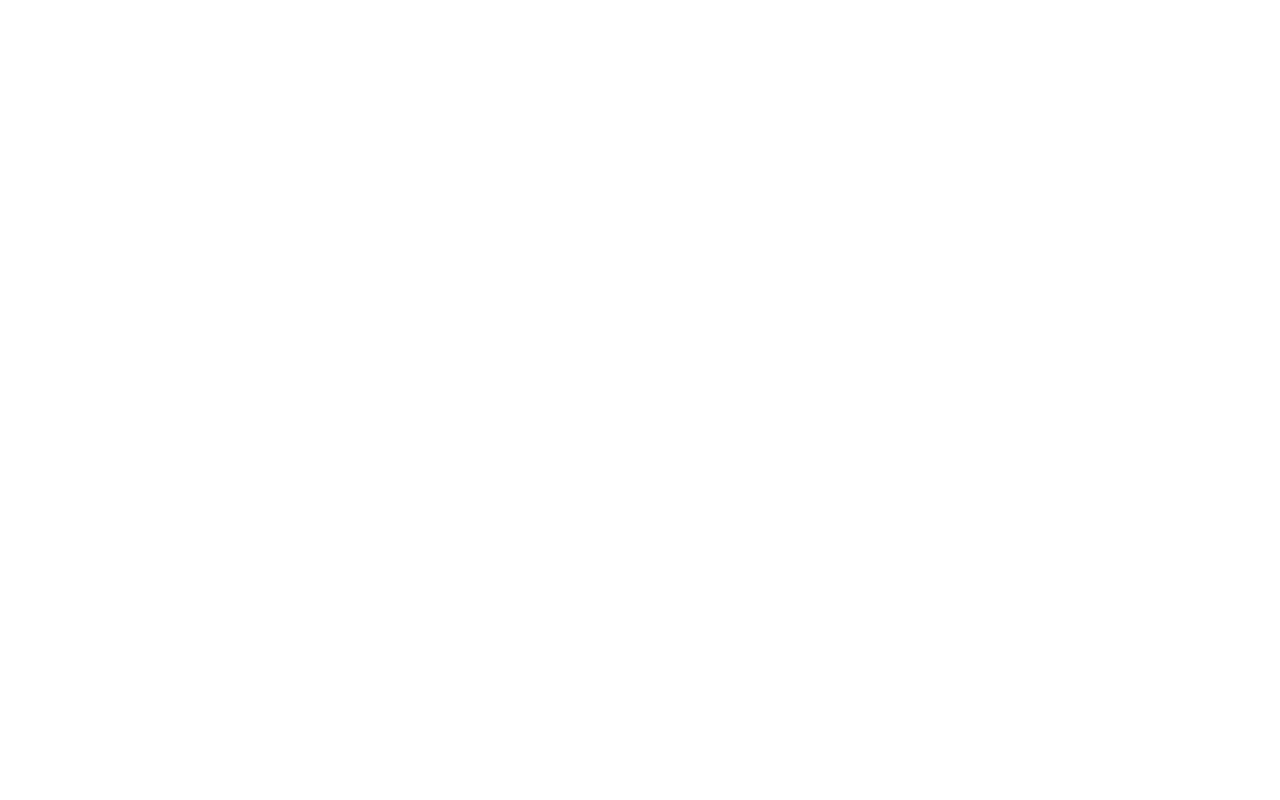
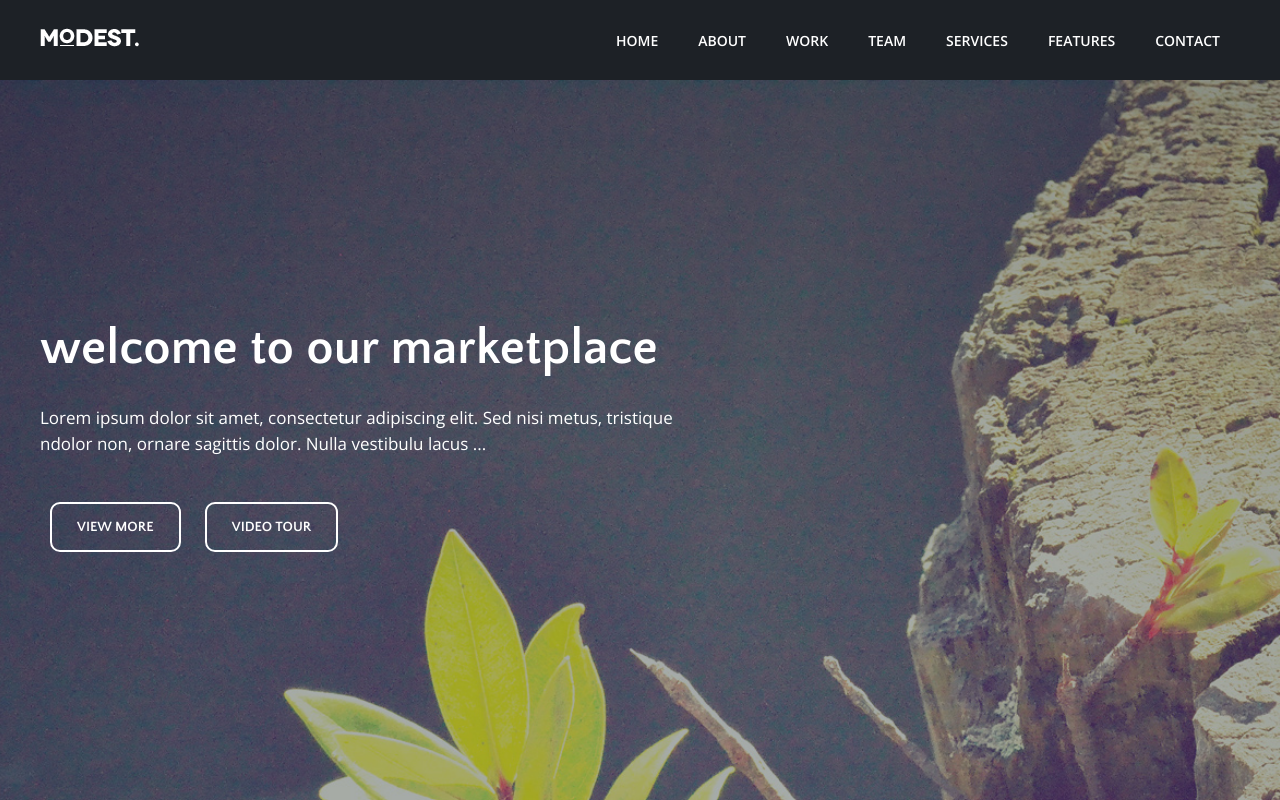
Before and after one commit to meys313/modest-landing-page, a plain HTML site: page index.html in a window 1280 px wide. Drawn offline with nearby package versions, Linux system fonts and the light colour scheme.

Commit message:
header + блок main

```diff
--- /dev/null
+++ b/assets/css/config.css
@@ -0,0 +1,31 @@
+/*FONTS*/
+@import url('https://fonts.googleapis.com/css2?family=Alfa+Slab+One&family=Bebas+Neue&family=Open+Sans:wght@300;400;600;700&family=Quattrocento+Sans:wght@400;700&display=swap');
+/*
+	font-family: 'Open Sans', sans-serif;
+    font-family: 'Quattrocento Sans', sans-serif;
+
+	-- for logo --
+    font-family: 'Bebas Neue', cursive;
+    font-family: 'Alfa Slab One', cursive;
+    ---------------------------------------------
+
+*/
+
+*{
+	box-sizing: border-box;
+	margin: 0;
+	padding: 0;
+}
+*:before,
+*:after{
+	box-sizing: border-box;
+}
+h1,h2,h3,h4,h5,h6{
+	margin: 0;
+}
+body{
+	margin: 0;
+	font-family: 'Open Sans', sans-serif;
+	font-weight: 400;
+	color: #292F36;
+}
--- a/assets/css/style.css
+++ b/assets/css/style.css
@@ -1,16 +1,110 @@
+.container{
+	width: 100%;
+	max-width: 1200px;
+	margin: 0 auto;
+}
 
-*{
-	box-sizing: border-box;
-	margin: 0;
-	padding: 0;
+/*СТИЛИ ДЛЯ ЧАСТО ПОВТОРЯЮЩИХСЯ ЭЛЕМЕНТОВ*/
+/*btn*/
+.btn{
+	display: inline-block;
+	color: inherit;
+	font-size: 14px;
+	font-family: 'Quattrocento Sans', sans-serif;
+	font-weight: 700;
+	text-decoration: none;
+	text-transform: uppercase;
+	padding: 15px 25px;
+	border: 2px solid #fff;
+	border-radius: 10px;
+	transition: background-color .2s linear, border .2s linear;
 }
-*:before,
-*:after{
-	box-sizing: border-box;
+.btn:hover{
+	background-color: #23B7A4;
+	border-color: #23B7A4;
 }
-h1,h2,h3,h4,h5,h6{
-	margin: 0;
+
+/*--------------*/
+/*HEADER [block header]*/
+
+.header{
+	height: 10vh;
+	background-color: #1D2126;
+	color: #fff;
 }
-body{
-	margin: 0;
+.header .container{
+	display: flex;
+	justify-content: space-between;
+	height: 100%;
+	align-items: center;
 }
+
+
+/*header logo*/
+
+.header_logo{
+}
+.header_logo img{
+	width: 100%;
+	height: auto;
+}
+
+
+/*header nav*/
+
+.header_nav ul{
+	display: flex;
+}
+.nav_list{
+	list-style-type: none;
+	margin: 0 8px;
+	text-transform: uppercase;
+	font-weight: 600;
+	font-size: 14px;
+	padding: 8px 10px;
+	border:2px solid transparent;
+	transition: color .2s linear, border .2s linear;
+}
+.nav_list:hover{
+	color: #23B7A4;
+	border: 2px solid #23B7A4;
+}
+.nav_list a{
+	color: inherit;
+	text-decoration: none;
+}
+
+
+/*--------------*/
+/*MAIN [block 1]*/
+.main{
+	width: 100%;
+	height: 90vh;
+	/*background: #4E515E;*/
+	background: url(../img/bg-main.jpg) center no-repeat;
+	background-size: cover;
+	color: #fff;
+	display: flex;
+	align-items: center;
+}
+/*main slider*/
+.main .container{}
+.main_slider{
+	width: 670px;
+}
+.main_slider-title{
+
+	font-size: 50px;
+	font-family: 'Quattrocento Sans', sans-serif;
+	line-height: 42px;
+	font-weight: 700;
+}
+.main_slider-text{
+	margin-top: 35px;
+	font-size: 17px;
+	line-height: 26px;
+}
+
+.main_slider-btn{
+	margin: 45px 10px 0 10px;
+}
--- a/index.html
+++ b/index.html
@@ -3,13 +3,48 @@
 <head>
 	<meta charset="UTF-8">
 	<meta name="viewport" content="width=device-width, initial-scale=1.0">
-	<!-- общие стили -->
+	<!-- Шрифты, отмена стандартных отступов -->
+	<link rel="stylesheet" href="assets/css/config.css">
+	<!-- Общие стили -->
 	<link rel="stylesheet" href="assets/css/style.css">
 	<!-- стили для разной ширины экрана -->
 	<title>Modest</title>
 	<script src="https://kit.fontawesome.com/a3c0ffdb65.js" crossorigin="anonymous"></script> <!-- иконки -->
 </head>
 <body>
+	<header class="header">
+		<div class="container">
+			<div class="header_logo">
+				<img src="assets/img/logo.png">
+			</div>
 
+			<nav class="header_nav">
+				<ul>
+					<li class="nav_list"><a href="#">home</a></li>
+					<li class="nav_list"><a href="#">about</a></li>
+					<li class="nav_list"><a href="#">work</a></li>
+					<li class="nav_list"><a href="#">team</a></li>
+					<li class="nav_list"><a href="#">services</a></li>
+					<li class="nav_list"><a href="#">features</a></li>
+					<li class="nav_list"><a href="#">contact</a></li>
+				</ul>
+			</nav>
+		</div>
+	</header> <!-- HEADER -->
+
+	<section class="main">
+		<div class="container">
+			<div class="main_slider">
+				<h1 class="main_slider-title">welcome to our marketplace</h1>
+				<p class="main_slider-text">
+					Lorem ipsum dolor sit amet, consectetur adipiscing elit. Sed nisi metus, tristique ndolor
+					non, ornare sagittis dolor. Nulla vestibulu lacus ...
+				</p>
+
+				<a href="#" class="btn main_slider-btn">view more</a>
+				<a href="#" class="btn main_slider-btn">video tour</a>
+			</div>
+		</div>
+	</section> <!-- MAIN -->
 </body>
 </html>
```
Also changed, not shown: assets/img/bg-main.jpg (added), assets/img/logo.png (added).
